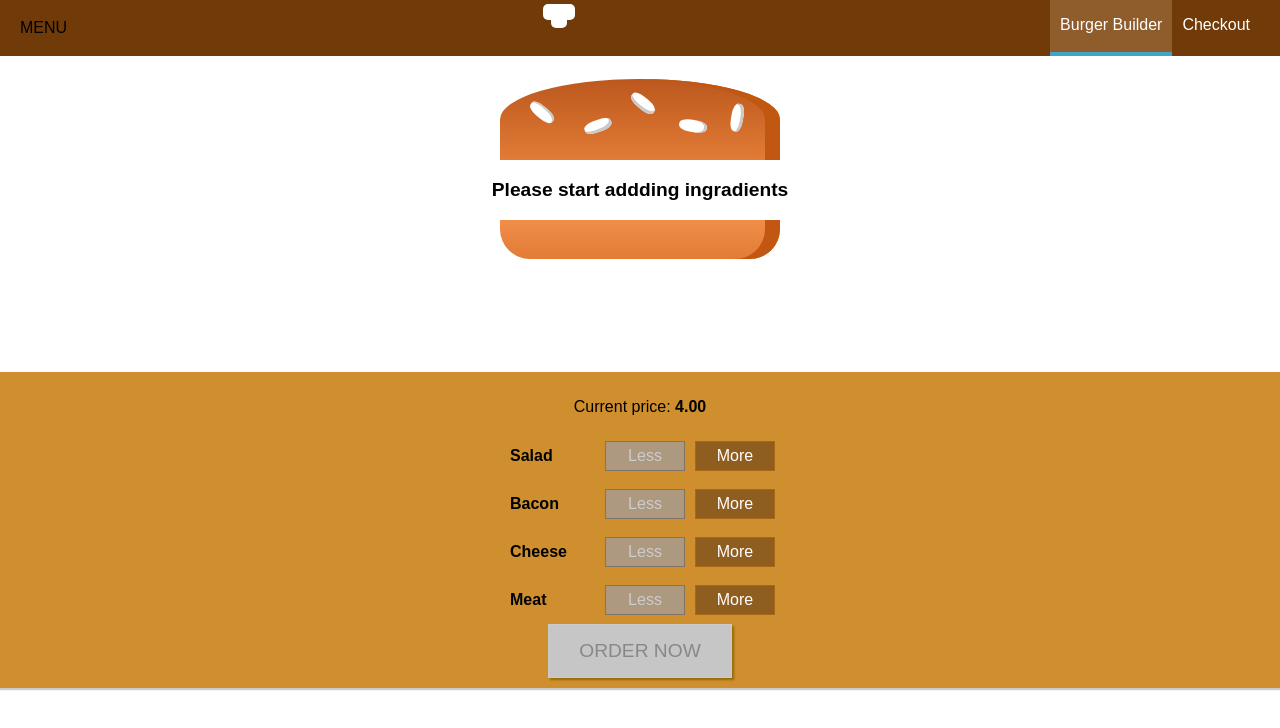
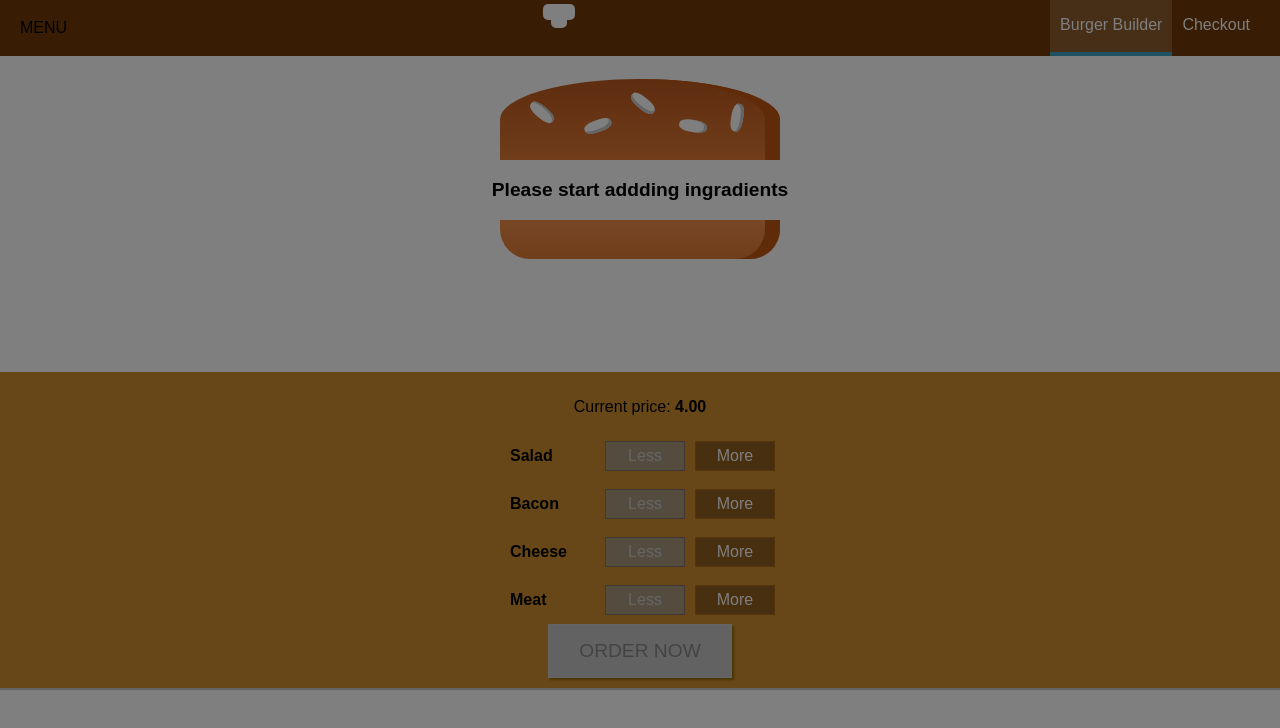
Before and after one commit to YakubuAmidu/SandwitchBuilder, a React (Create React App) app: page / in a window 1280 px wide. Shown: the top 728 px of the page. Built offline with nearby package versions, Linux system fonts and the light colour scheme.

Commit message:
Initial commit

```diff
--- a/src/components/Navigation/SideDrawer/SideDrawer.js
+++ b/src/components/Navigation/SideDrawer/SideDrawer.js
@@ -3,10 +3,14 @@
 import Logo from "../../Logo/Logo";
 import NavigationItems from "../NavigationItems/NavigationItems";
 import "./SideDrawer.css";
+import Backdrop from "../../UI/Backdrop/Backdrop";
+import Aux from '../../../hoc/Aux';
 
 const SideDrawer = (props) => {
   // ..
   return(
+    <Aux>
+    <Backdrop show/>
     <div className="SideDrawer">
     <div className="Logo">
      <Logo/>
@@ -15,6 +19,7 @@
       <NavigationItems />
      </nav>
     </div>
+    </Aux>
   )
 }
 
```
Also changed, not shown: 1 other file (tests, documents, lock files or other folders).
